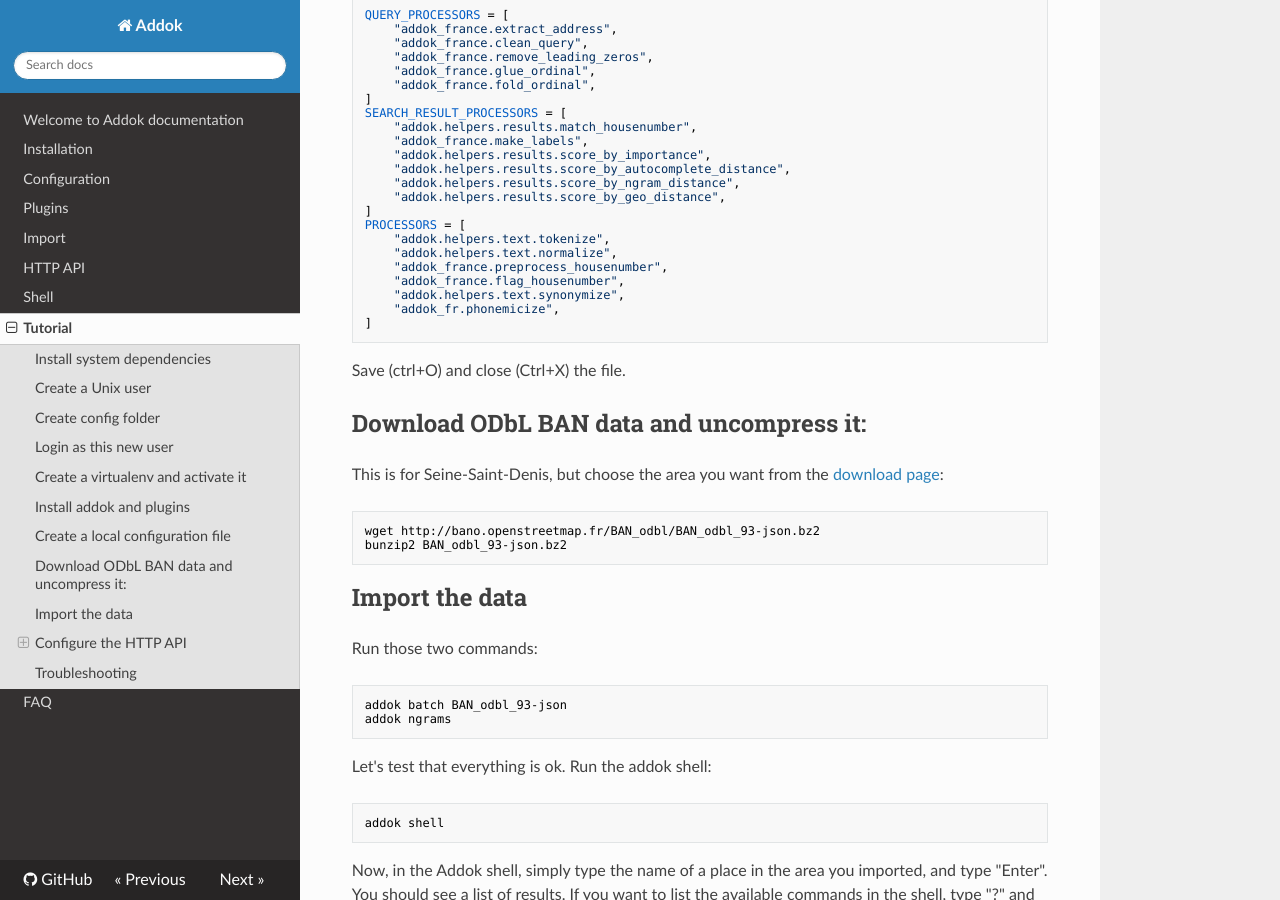
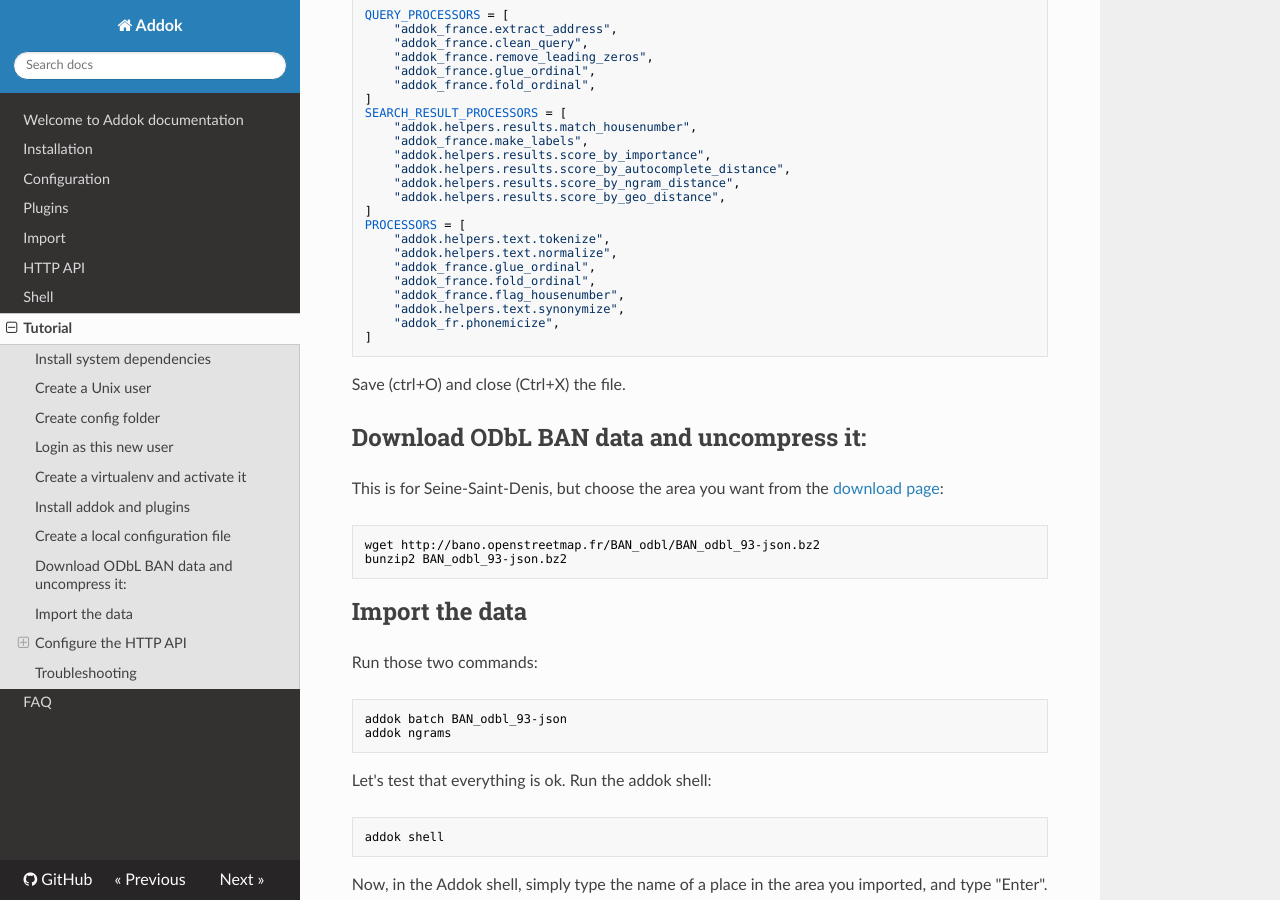
Before and after one commit to addok/addok, an MkDocs documentation site: the page built from docs/tutorial.md, in a window 1280 px wide and 900 px high, scrolled down 1664 px. Built offline with MkDocs 1.6.1, drawn with Linux system fonts in a browser that asks for light colours; nearby versions of some CDN libraries; old or Windows-style settings are respelled for this version of MkDocs.

Commit message:
Update tutorial

```diff
--- a/docs/tutorial.md
+++ b/docs/tutorial.md
@@ -79,7 +79,8 @@
 PROCESSORS = [
     "addok.helpers.text.tokenize",
     "addok.helpers.text.normalize",
-    "addok_france.preprocess_housenumber",
+    "addok_france.glue_ordinal",
+    "addok_france.fold_ordinal",
     "addok_france.flag_housenumber",
     "addok.helpers.text.synonymize",
     "addok_fr.phonemicize",
```
